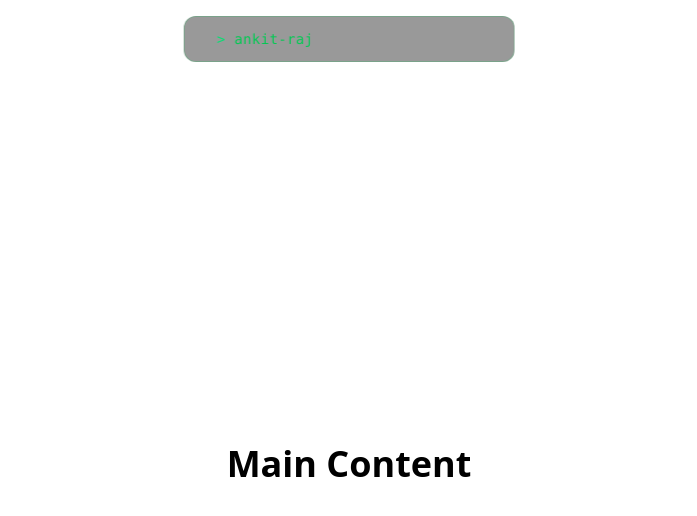
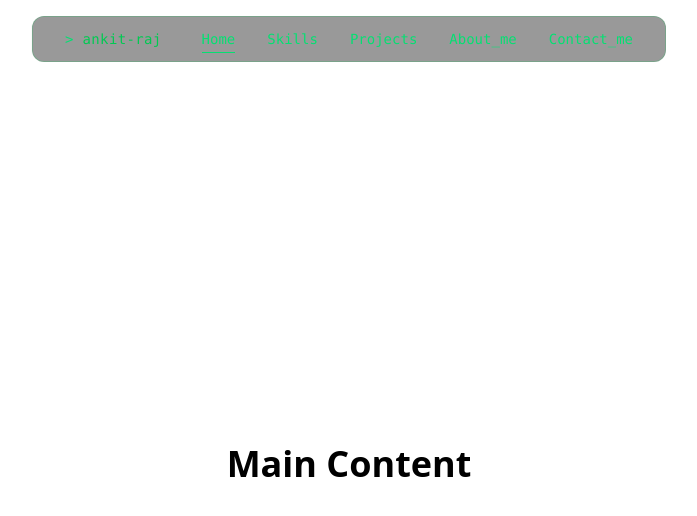
Before and after one commit to ankitRaj10022/ankit_raj_PORTFOLIO, a Next.js app: page / in a window 1280 px wide. Shown: the top 516 px of the page, without its empty margins (291-988 px from the left). Built offline with nearby package versions, Linux system fonts and the light colour scheme.

Commit message:
auto-sync

```diff
--- a/componets/navBar.tsx
+++ b/componets/navBar.tsx
@@ -78,7 +78,7 @@ export default function Navbar() {
                 })
               }
             >
-              <Link href={item.href}>{item.label}</Link>
+              <Link href={item.href}>{item.name}</Link>
 
               <span
                 ref={(el) => {
```
